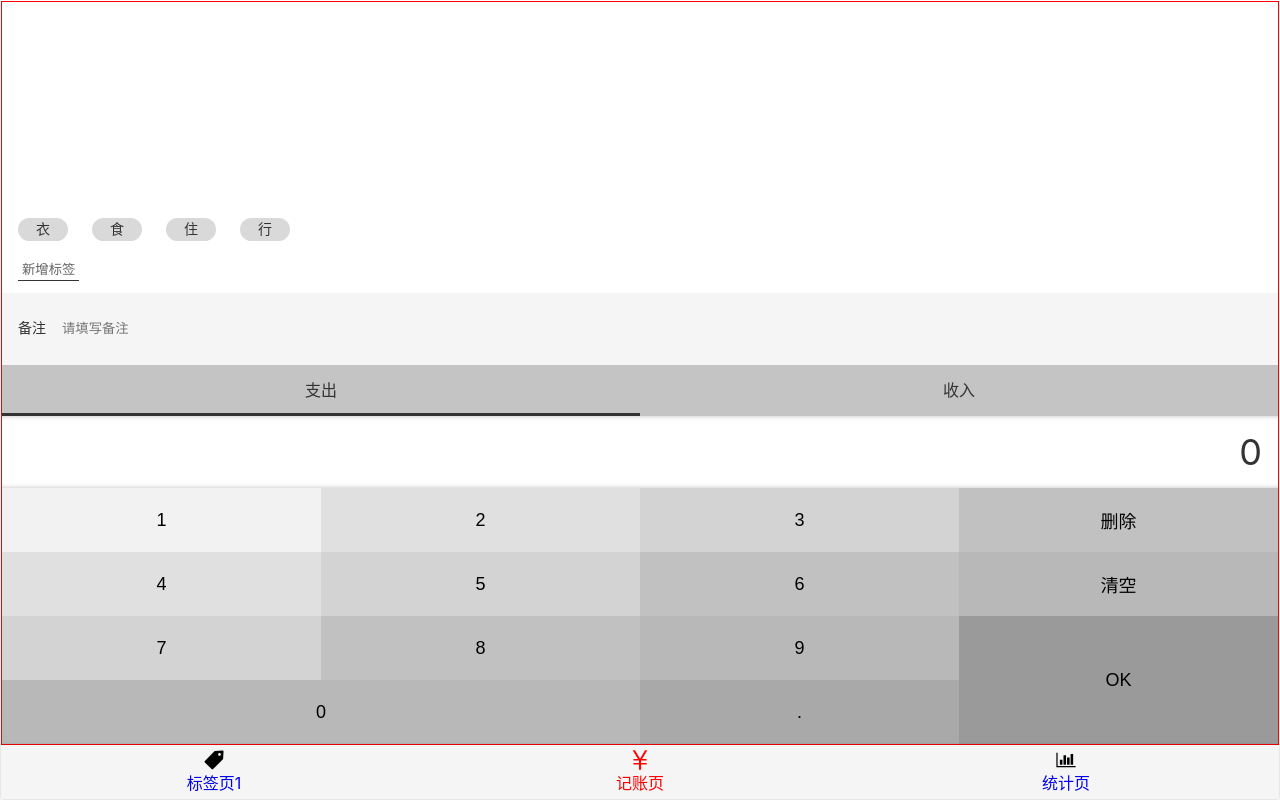
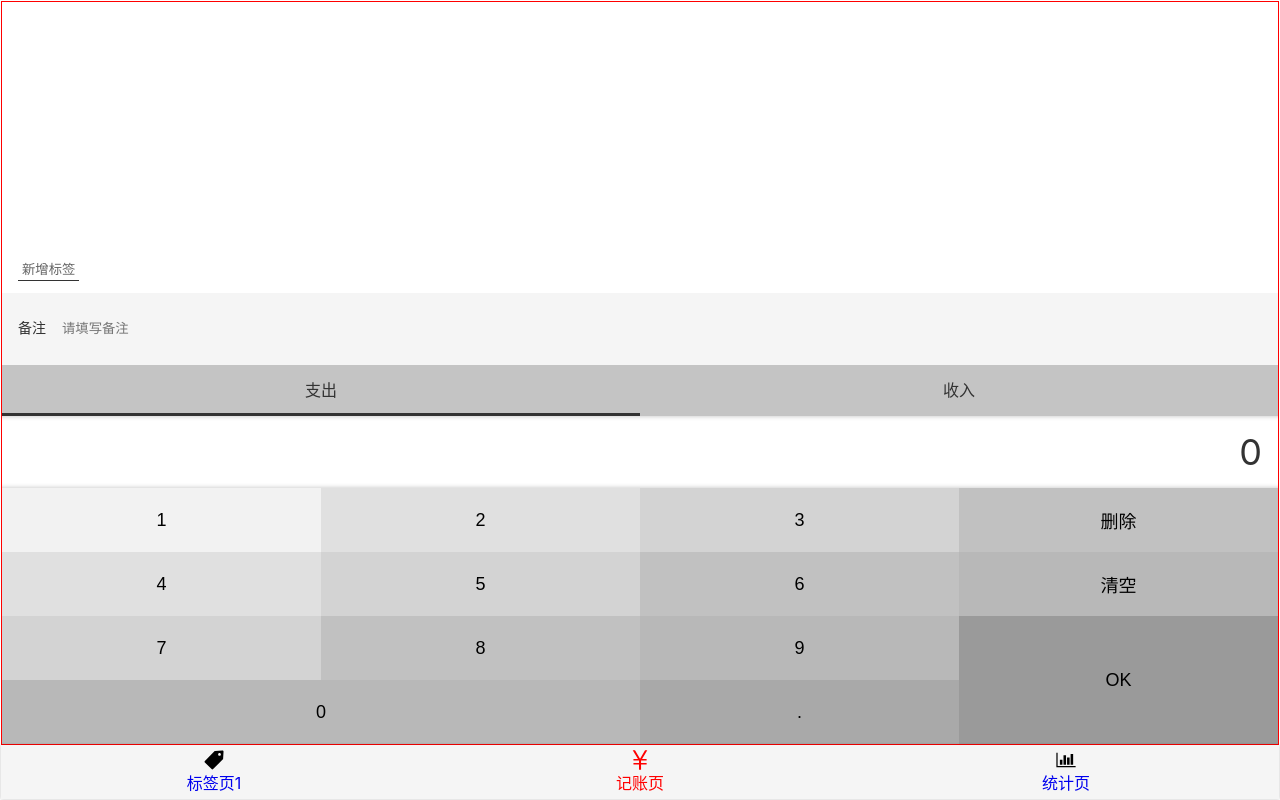
Before and after one commit to maqunchao/accoutMoney, a React app: page /#/money in a window 1280 px wide. Built offline with nearby package versions, Linux system fonts and the light colour scheme.

Commit message:
添加tag数据到locastotage

```diff
--- a/src/useTags.tsx
+++ b/src/useTags.tsx
@@ -1,4 +1,4 @@
-import React, { useState } from "react";
+import React, { useState, useEffect } from "react";
 import { Tag } from "views/tag";
 import { creatId } from "./lib/creatId";
 
@@ -12,7 +12,19 @@ let defaultTags = [
 
 //封装一个自定义的Hook
 const useTags = () => {
-  const [tags, setTags] = useState<{ id: number; name: string }[]>(defaultTags);
+  const [tags, setTags] = useState<{ id: number; name: string }[]>([]);
+
+  //didmount
+  useEffect(() => {
+    console.log("12122");
+    setTags(JSON.parse(window.localStorage.getItem("tags") || "[]"));
+  }, []);
+  //监听tags的改变
+  useEffect(() => {
+    console.log(tags);
+    window.localStorage.setItem("tags", JSON.stringify(tags));
+  }, [tags]);
+
   const findTag = (id: number) => tags.filter((tag) => tag.id === id)[0];
 
   const findTagIndex = (id: number) => {
@@ -26,6 +38,12 @@ const useTags = () => {
       }
     }
     return result;
+  };
+  const addTag = () => {
+    const tagName = window.prompt("新增标签");
+    if (tagName !== null) {
+      setTags([...tags, { id: creatId(), name: tagName }]);
+    }
   };
   const updateTag = (id: number, obj: { name: string }) => {
     // //找到需要更改的tag的下标
@@ -57,6 +75,7 @@ const useTags = () => {
   return {
     tags,
     setTags,
+    addTag,
     findTag,
     updateTag,
     findTagIndex,
--- a/src/views/Money/TagsSection.tsx
+++ b/src/views/Money/TagsSection.tsx
@@ -46,16 +46,11 @@ type Props = {
 // X的类型是一个接受Props的React函数组件
 
 const TagsSection: React.FC<Props> = (props) => {
-  const { tags, setTags } = useTags();
+  const { tags, addTag } = useTags();
   // const [tags, setTags] = useState<string[]>(["衣", "食", "住"]);
   // const [selectedTags, setSelectedTags] = useState<string[]>([]);
   const selectedTagIds = props.value;
-  const onAddTag = () => {
-    const tagName = window.prompt("新增标签");
-    if (tagName !== null) {
-      setTags([...tags, { id: creatId(), name: tagName }]);
-    }
-  };
+
   //tag点击后的事件处理, 以及将值传递给父组件
   const onToggleTag = (tagId: number) => {
     const index = selectedTagIds.indexOf(tagId);
@@ -86,7 +81,13 @@ const TagsSection: React.FC<Props> = (props) => {
           </li>
         ))}
       </ol>
-      <button onClick={onAddTag}>新增标签</button>
+      <button
+        onClick={() => {
+          addTag();
+        }}
+      >
+        新增标签
+      </button>
     </Wrapper>
   );
 };
--- a/src/views/Tags.tsx
+++ b/src/views/Tags.tsx
@@ -27,7 +27,7 @@ const TagList = styled.ol`
 `;
 
 function Tags() {
-  const { tags } = useTags();
+  const { tags, addTag } = useTags();
   return (
     <Layout>
       <TagList>
@@ -49,7 +49,7 @@ function Tags() {
         <Space />
         <Space />
         <Space />
-        <Button>新增标签</Button>
+        <Button onClick={addTag}>新增标签</Button>
       </Center>
     </Layout>
   );
```
